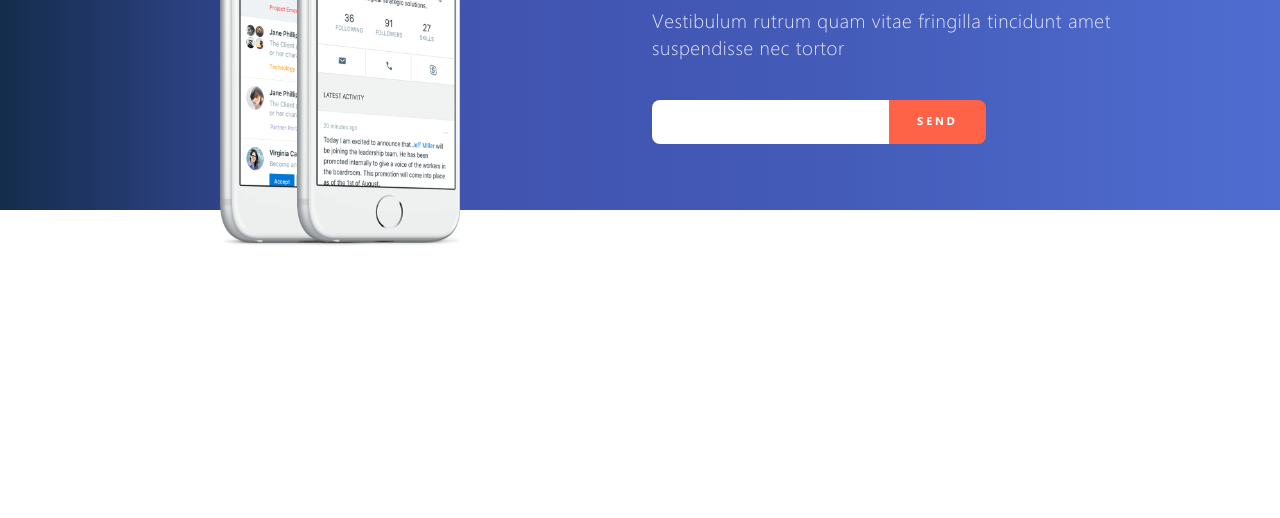
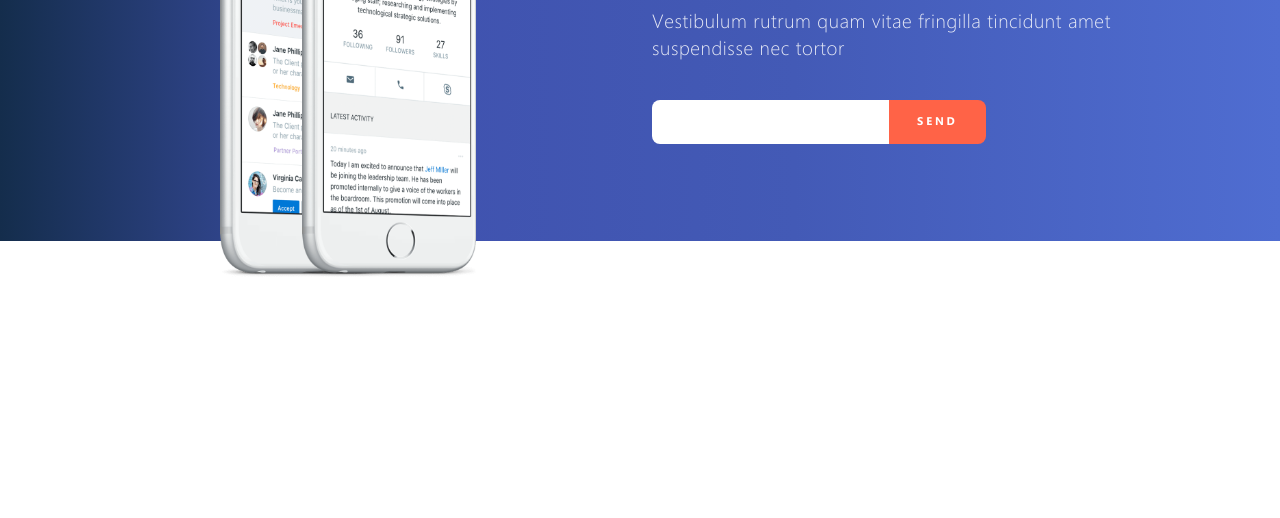
Before and after one commit to MrEyelet/beezy, a website built with webpack: page index.html in a window 1280 px wide. Shown: the part 282-800 px from the top of the page. Built offline with nearby package versions, Linux system fonts and the light colour scheme; files whose address does not match are found by name.

Commit message:
delete comments

```diff
--- a/src/scss/components/visual.scss
+++ b/src/scss/components/visual.scss
@@ -2,15 +2,11 @@
   @include resp-img((732/374) * 100%);
   width: 37.4rem;
   margin: 1.4rem 0;
-  // height: calc(100vh - 16rem);
   position: relative;
   left: 7.5rem;
   bottom: -6rem;
-  // @include laptop {
-  //   height: auto;
-  // }
   @include laptop {
-    width: 30rem;
+    width: 32rem;
   }
   @include tablet {
     padding: 3.2rem 0;
@@ -34,11 +30,7 @@
     width: 20rem;
   }
   &__image {
-    // height: 100%;
     object-fit: contain;
-    // @include laptop {
-    //   height: auto;
-    // }
     @include phablet {
       position: absolute;
       clip: rect(0px, auto, 30rem, 0px);
```
Also changed, not shown: dist/main.css, 1 other file.
